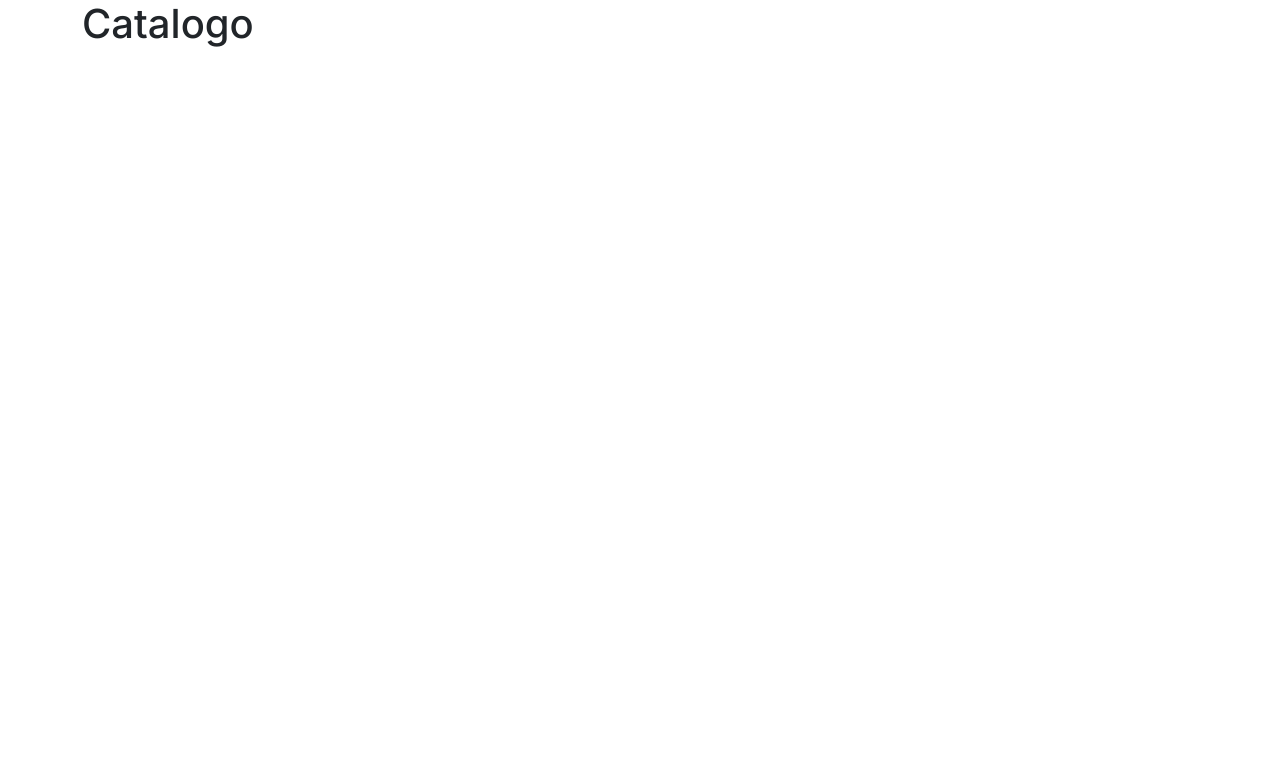
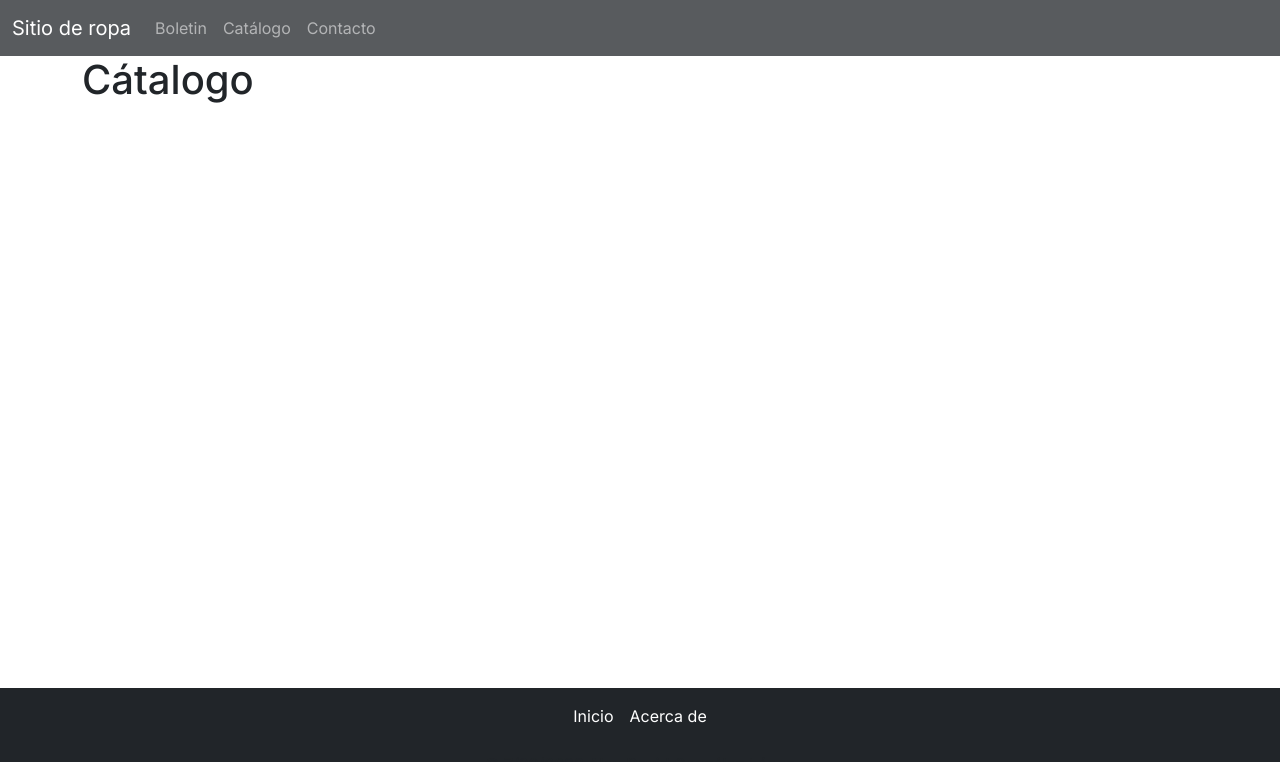
Before and after one commit to miguemi/sitio_ropa, a Next.js app: page /catalogo in a window 1280 px wide. Shown: the top 762 px of the page. Built offline with nearby package versions, Linux system fonts and the light colour scheme.

Commit message:
creacion de pagina de catalogo

```diff
--- a/src/app/catalogo/page.jsx
+++ b/src/app/catalogo/page.jsx
@@ -1,7 +1,16 @@
+import CustomNavbar from "../components/header";
+import CustomFooter from "../components/footer";
+
 export default function Catalogo(){
   return (
-    <main className="container">
-      <h1>Catalogo</h1>
-    </main>
+    <div className="layout">
+      <CustomNavbar/>
+      <main>
+        <div className="container">
+          <h1>Cátalogo</h1>
+        </div>
+      </main>
+      <CustomFooter/>
+    </div>
   )
 }
```
